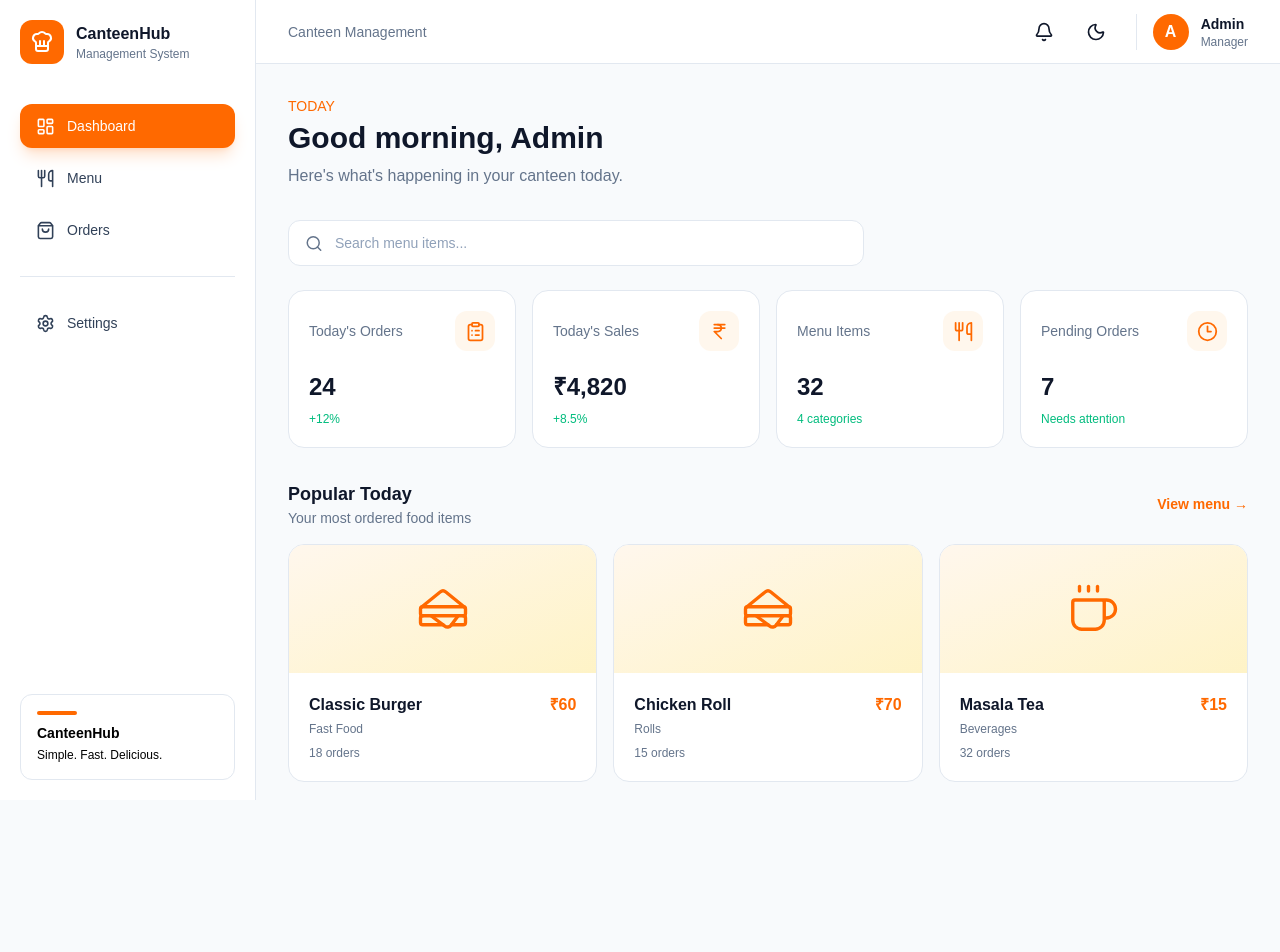
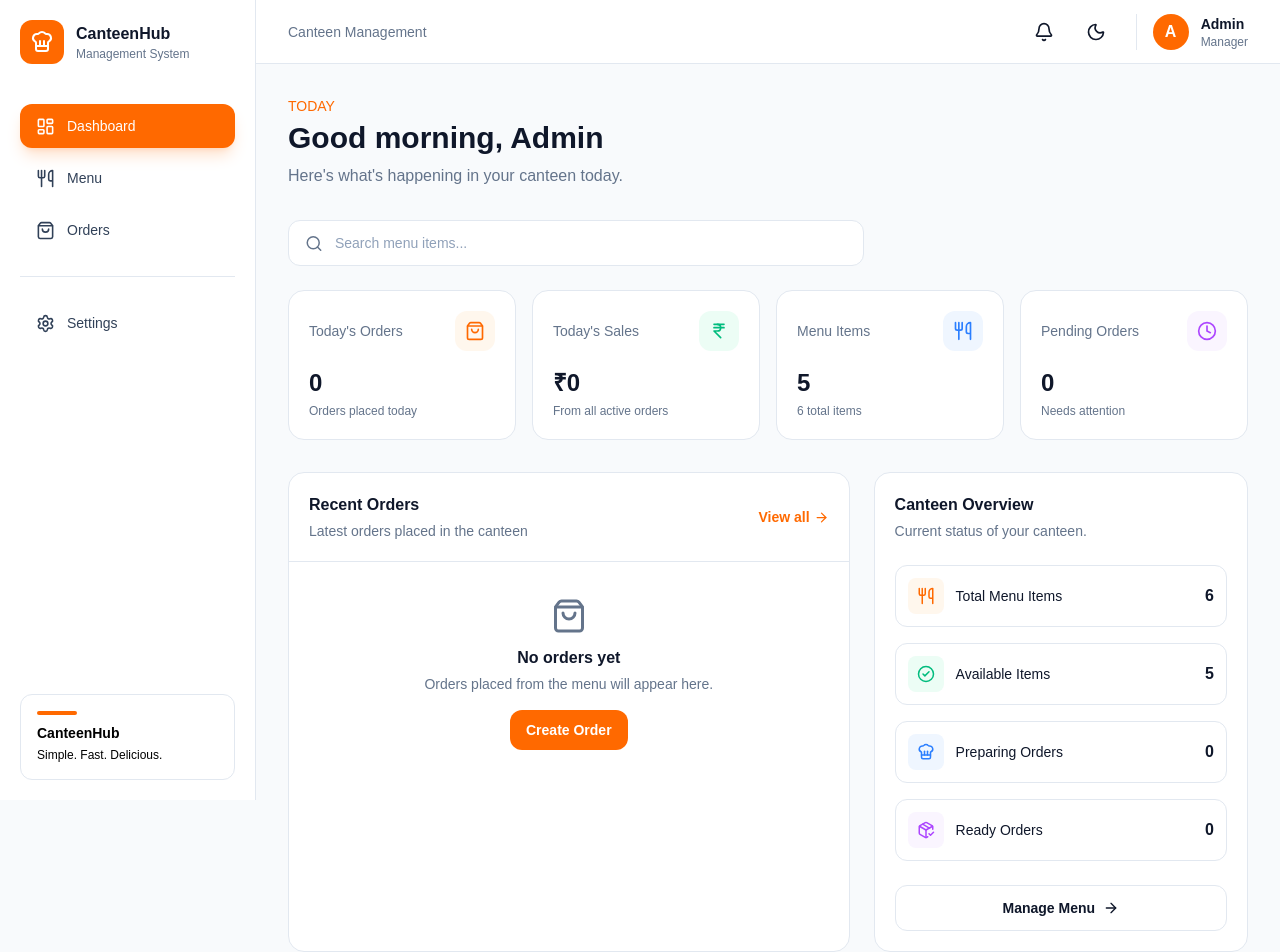
Before and after one commit to abhranill/canteen_.management., a Next.js app: page / in a window 1280 px wide. Shown: the top 952 px of the page. Before the commit the page ends 864 px from the top, so only its background shows below. Built offline with nearby package versions, Linux system fonts and the light colour scheme.

Commit message:
feat: complete day 2 canteen management functionality

```diff
--- a/app/page.tsx
+++ b/app/page.tsx
@@ -1,17 +1,76 @@
 "use client";
 
+import Link from "next/link";
 import {
   Search,
-  ClipboardList,
+  ShoppingBag,
   IndianRupee,
   Utensils,
-  Clock3,
-  Sandwich,
-  Coffee,
-  Soup,
+  Clock,
+  ArrowRight,
+  CheckCircle2,
+  ChefHat,
+  PackageCheck,
 } from "lucide-react";
+import { useEffect, useState } from "react";
+
+import {
+  MenuItem,
+  Order,
+  getMenuItems,
+  getOrders,
+} from "@/lib/store";
 
 export default function Home() {
+  const [menuItems, setMenuItems] = useState<MenuItem[]>([]);
+  const [orders, setOrders] = useState<Order[]>([]);
+
+  useEffect(() => {
+    const loadDashboard = () => {
+      setMenuItems(getMenuItems());
+      setOrders(getOrders());
+    };
+
+    loadDashboard();
+
+    window.addEventListener(
+      "storage",
+      loadDashboard
+    );
+
+    return () => {
+      window.removeEventListener(
+        "storage",
+        loadDashboard
+      );
+    };
+  }, []);
+
+  /*
+   * Dashboard calculations
+   */
+
+  const totalOrders = orders.length;
+
+  const totalSales = orders
+    .filter((order) => order.status !== "Cancelled")
+    .reduce(
+      (total, order) => total + order.total,
+      0
+    );
+
+  const pendingOrders = orders.filter(
+    (order) =>
+      order.status === "Pending" ||
+      order.status === "Preparing"
+  ).length;
+
+  const availableItems = menuItems.filter(
+    (item) => item.available
+  ).length;
+
+  const recentOrders = orders.slice(0, 5);
+
   return (
     <main className="min-h-screen bg-[var(--background)] p-4 text-[var(--foreground)] sm:p-6 lg:p-8">
       {/* Welcome */}
@@ -25,7 +84,8 @@ export default function Home() {
         </h1>
 
         <p className="mt-2 text-[var(--muted)]">
-          Here's what's happening in your canteen today.
+          Here's what's happening in your canteen
+          today.
         </p>
       </section>
 
@@ -47,158 +107,391 @@ export default function Home() {
       <section className="grid gap-4 sm:grid-cols-2 xl:grid-cols-4">
         <StatCard
           title="Today's Orders"
-          value="24"
-          change="+12%"
-          icon={<ClipboardList size={21} />}
+          value={totalOrders.toString()}
+          description="Orders placed today"
+          icon={<ShoppingBag size={20} />}
+          color="orange"
         />
 
         <StatCard
           title="Today's Sales"
-          value="₹4,820"
-          change="+8.5%"
-          icon={<IndianRupee size={21} />}
+          value={`₹${totalSales}`}
+          description="From all active orders"
+          icon={<IndianRupee size={20} />}
+          color="emerald"
         />
 
         <StatCard
           title="Menu Items"
-          value="32"
-          change="4 categories"
-          icon={<Utensils size={21} />}
+          value={availableItems.toString()}
+          description={`${menuItems.length} total items`}
+          icon={<Utensils size={20} />}
+          color="blue"
         />
 
         <StatCard
           title="Pending Orders"
-          value="7"
-          change="Needs attention"
-          icon={<Clock3 size={21} />}
+          value={pendingOrders.toString()}
+          description="Needs attention"
+          icon={<Clock size={20} />}
+          color="purple"
         />
       </section>
 
-      {/* Popular Items */}
-      <section className="mt-8">
-        <div className="mb-4 flex items-center justify-between">
+      {/* Main Grid */}
+      <section className="mt-8 grid gap-6 xl:grid-cols-[1.5fr_1fr]">
+        {/* Recent Orders */}
+        <div className="rounded-2xl border border-[var(--border)] bg-[var(--card)]">
+          <div className="flex items-center justify-between border-b border-[var(--border)] p-5">
             <div>
-            <h2 className="text-lg font-bold">
-              Popular Today
+              <h2 className="font-bold">
+                Recent Orders
               </h2>
 
-            <p className="text-sm text-[var(--muted)]">
-              Your most ordered food items
+              <p className="mt-1 text-sm text-[var(--muted)]">
+                Latest orders placed in the canteen
               </p>
             </div>
 
-          <a
-            href="/menu"
-            className="text-sm font-semibold text-orange-500 hover:text-orange-600"
+            <Link
+              href="/orders"
+              className="flex items-center gap-1 text-sm font-semibold text-orange-500 hover:text-orange-600"
             >
-            View menu →
-          </a>
+              View all
+              <ArrowRight size={15} />
+            </Link>
           </div>
 
-        <div className="grid gap-4 sm:grid-cols-2 xl:grid-cols-3">
-          <FoodCard
-            icon={<Sandwich size={54} strokeWidth={1.5} />}
-            name="Classic Burger"
-            category="Fast Food"
-            price="₹60"
-            orders="18 orders"
+          {recentOrders.length > 0 ? (
+            <div className="divide-y divide-[var(--border)]">
+              {recentOrders.map((order) => (
+                <RecentOrder
+                  key={order.id}
+                  order={order}
+                />
+              ))}
+            </div>
+          ) : (
+            <div className="flex min-h-56 flex-col items-center justify-center p-6 text-center">
+              <ShoppingBag
+                size={36}
+                className="mb-3 text-[var(--muted)]"
               />
 
-          <FoodCard
-            icon={<Sandwich size={54} strokeWidth={1.5} />}
-            name="Chicken Roll"
-            category="Rolls"
-            price="₹70"
-            orders="15 orders"
+              <h3 className="font-semibold">
+                No orders yet
+              </h3>
+
+              <p className="mt-1 text-sm text-[var(--muted)]">
+                Orders placed from the menu will
+                appear here.
+              </p>
+
+              <Link
+                href="/menu"
+                className="mt-4 rounded-xl bg-orange-500 px-4 py-2.5 text-sm font-semibold text-white hover:bg-orange-600"
+              >
+                Create Order
+              </Link>
+            </div>
+          )}
+        </div>
+
+        {/* Quick Overview */}
+        <div className="rounded-2xl border border-[var(--border)] bg-[var(--card)] p-5">
+          <div className="mb-6">
+            <h2 className="font-bold">
+              Canteen Overview
+            </h2>
+
+            <p className="mt-1 text-sm text-[var(--muted)]">
+              Current status of your canteen.
+            </p>
+          </div>
+
+          <div className="space-y-4">
+            <OverviewRow
+              icon={<Utensils size={18} />}
+              label="Total Menu Items"
+              value={menuItems.length}
+              color="orange"
             />
 
-          <FoodCard
-            icon={<Coffee size={54} strokeWidth={1.5} />}
-            name="Masala Tea"
-            category="Beverages"
-            price="₹15"
-            orders="32 orders"
+            <OverviewRow
+              icon={<CheckCircle2 size={18} />}
+              label="Available Items"
+              value={availableItems}
+              color="emerald"
+            />
+
+            <OverviewRow
+              icon={<ChefHat size={18} />}
+              label="Preparing Orders"
+              value={
+                orders.filter(
+                  (order) =>
+                    order.status === "Preparing"
+                ).length
+              }
+              color="blue"
+            />
+
+            <OverviewRow
+              icon={<PackageCheck size={18} />}
+              label="Ready Orders"
+              value={
+                orders.filter(
+                  (order) =>
+                    order.status === "Ready"
+                ).length
+              }
+              color="purple"
             />
           </div>
+
+          <Link
+            href="/menu"
+            className="mt-6 flex w-full items-center justify-center gap-2 rounded-xl border border-[var(--border)] px-4 py-3 text-sm font-semibold transition hover:border-orange-500 hover:text-orange-500"
+          >
+            Manage Menu
+            <ArrowRight size={16} />
+          </Link>
+        </div>
+      </section>
+
+      {/* Quick Actions */}
+      <section className="mt-6 grid gap-4 sm:grid-cols-2">
+        <Link
+          href="/menu"
+          className="group rounded-2xl border border-[var(--border)] bg-[var(--card)] p-5 transition hover:-translate-y-0.5 hover:border-orange-300 hover:shadow-lg"
+        >
+          <div className="mb-4 flex h-11 w-11 items-center justify-center rounded-xl bg-orange-50 text-orange-500 dark:bg-orange-950/40">
+            <Utensils size={21} />
+          </div>
+
+          <h3 className="font-bold">
+            Manage Menu
+          </h3>
+
+          <p className="mt-1 text-sm text-[var(--muted)]">
+            Add items, update prices and manage
+            availability.
+          </p>
+
+          <div className="mt-4 flex items-center gap-1 text-sm font-semibold text-orange-500">
+            Open Menu
+            <ArrowRight
+              size={15}
+              className="transition group-hover:translate-x-1"
+            />
+          </div>
+        </Link>
+
+        <Link
+          href="/orders"
+          className="group rounded-2xl border border-[var(--border)] bg-[var(--card)] p-5 transition hover:-translate-y-0.5 hover:border-orange-300 hover:shadow-lg"
+        >
+          <div className="mb-4 flex h-11 w-11 items-center justify-center rounded-xl bg-blue-50 text-blue-500 dark:bg-blue-950/40">
+            <ShoppingBag size={21} />
+          </div>
+
+          <h3 className="font-bold">
+            Manage Orders
+          </h3>
+
+          <p className="mt-1 text-sm text-[var(--muted)]">
+            Track orders and update their status.
+          </p>
+
+          <div className="mt-4 flex items-center gap-1 text-sm font-semibold text-orange-500">
+            Open Orders
+            <ArrowRight
+              size={15}
+              className="transition group-hover:translate-x-1"
+            />
+          </div>
+        </Link>
       </section>
     </main>
   );
 }
 
+/*
+ * Stat Card
+ */
+
 function StatCard({
   title,
   value,
-  change,
+  description,
   icon,
+  color,
 }: {
   title: string;
   value: string;
-  change: string;
+  description: string;
   icon: React.ReactNode;
+  color:
+    | "orange"
+    | "emerald"
+    | "blue"
+    | "purple";
 }) {
+  const colors = {
+    orange:
+      "bg-orange-50 text-orange-500 dark:bg-orange-950/40",
+    emerald:
+      "bg-emerald-50 text-emerald-500 dark:bg-emerald-950/40",
+    blue:
+      "bg-blue-50 text-blue-500 dark:bg-blue-950/40",
+    purple:
+      "bg-purple-50 text-purple-500 dark:bg-purple-950/40",
+  };
+
   return (
     <div className="rounded-2xl border border-[var(--border)] bg-[var(--card)] p-5 transition hover:-translate-y-0.5 hover:shadow-lg">
-      <div className="mb-5 flex items-center justify-between">
+      <div className="flex items-center justify-between">
         <p className="text-sm text-[var(--muted)]">
           {title}
         </p>
 
-        <div className="flex h-10 w-10 items-center justify-center rounded-xl bg-orange-50 text-orange-500 dark:bg-orange-950/40">
+        <div
+          className={`flex h-10 w-10 items-center justify-center rounded-xl ${colors[color]}`}
+        >
           {icon}
         </div>
       </div>
 
-      <p className="text-2xl font-bold">
+      <p className="mt-4 text-2xl font-bold">
         {value}
       </p>
 
-      <p className="mt-2 text-xs text-emerald-500">
-        {change}
+      <p className="mt-1 text-xs text-[var(--muted)]">
+        {description}
       </p>
     </div>
   );
 }
 
-function FoodCard({
-  icon,
-  name,
-  category,
-  price,
-  orders,
+/*
+ * Recent Order
+ */
+
+function RecentOrder({
+  order,
 }: {
-  icon: React.ReactNode;
-  name: string;
-  category: string;
-  price: string;
-  orders: string;
+  order: Order;
 }) {
   return (
-    <div className="group overflow-hidden rounded-2xl border border-[var(--border)] bg-[var(--card)] transition hover:-translate-y-1 hover:shadow-xl">
-      <div className="flex h-32 items-center justify-center bg-gradient-to-br from-orange-50 to-amber-100 text-orange-500 dark:from-orange-950/40 dark:to-amber-950/30">
-        {icon}
+    <div className="flex flex-col gap-3 p-5 sm:flex-row sm:items-center sm:justify-between">
+      <div className="flex items-center gap-3">
+        <div className="flex h-10 w-10 shrink-0 items-center justify-center rounded-xl bg-orange-50 text-orange-500 dark:bg-orange-950/40">
+          <ShoppingBag size={18} />
         </div>
 
-      <div className="p-5">
-        <div className="mb-2 flex items-start justify-between gap-3">
         <div>
-            <h3 className="font-bold">
-              {name}
-            </h3>
+          <p className="text-sm font-semibold">
+            {order.id}
+          </p>
 
           <p className="mt-1 text-xs text-[var(--muted)]">
-              {category}
+            {order.customer} · {order.time}
           </p>
         </div>
-
-          <span className="font-bold text-orange-500">
-            {price}
-          </span>
       </div>
 
-        <p className="text-xs text-[var(--muted)]">
-          {orders}
+      <div className="flex items-center justify-between gap-4 sm:justify-end">
+        <OrderStatus status={order.status} />
+
+        <p className="font-bold text-orange-500">
+          ₹{order.total}
         </p>
       </div>
     </div>
   );
 }
+
+/*
+ * Status
+ */
+
+function OrderStatus({
+  status,
+}: {
+  status: Order["status"];
+}) {
+  const styles: Record<
+    Order["status"],
+    string
+  > = {
+    Pending:
+      "bg-orange-100 text-orange-700 dark:bg-orange-950/50 dark:text-orange-400",
+    Preparing:
+      "bg-blue-100 text-blue-700 dark:bg-blue-950/50 dark:text-blue-400",
+    Ready:
+      "bg-emerald-100 text-emerald-700 dark:bg-emerald-950/50 dark:text-emerald-400",
+    Completed:
+      "bg-purple-100 text-purple-700 dark:bg-purple-950/50 dark:text-purple-400",
+    Cancelled:
+      "bg-red-100 text-red-700 dark:bg-red-950/50 dark:text-red-400",
+  };
+
+  return (
+    <span
+      className={`rounded-full px-2.5 py-1 text-[10px] font-semibold ${styles[status]}`}
+    >
+      {status}
+    </span>
+  );
+}
+
+/*
+ * Overview Row
+ */
+
+function OverviewRow({
+  icon,
+  label,
+  value,
+  color,
+}: {
+  icon: React.ReactNode;
+  label: string;
+  value: number;
+  color:
+    | "orange"
+    | "emerald"
+    | "blue"
+    | "purple";
+}) {
+  const colors = {
+    orange:
+      "bg-orange-50 text-orange-500 dark:bg-orange-950/40",
+    emerald:
+      "bg-emerald-50 text-emerald-500 dark:bg-emerald-950/40",
+    blue:
+      "bg-blue-50 text-blue-500 dark:bg-blue-950/40",
+    purple:
+      "bg-purple-50 text-purple-500 dark:bg-purple-950/40",
+  };
+
+  return (
+    <div className="flex items-center justify-between rounded-xl border border-[var(--border)] p-3">
+      <div className="flex items-center gap-3">
+        <div
+          className={`flex h-9 w-9 items-center justify-center rounded-lg ${colors[color]}`}
+        >
+          {icon}
+        </div>
+
+        <span className="text-sm font-medium">
+          {label}
+        </span>
+      </div>
+
+      <span className="font-bold">
+        {value}
+      </span>
+    </div>
+  );
+}
```
Also changed, not shown: app/settings/page.tsx (+7 -6 lines), lib/store.ts (+9 -0 lines). Lines whose indentation alone changed are shown as unchanged.
